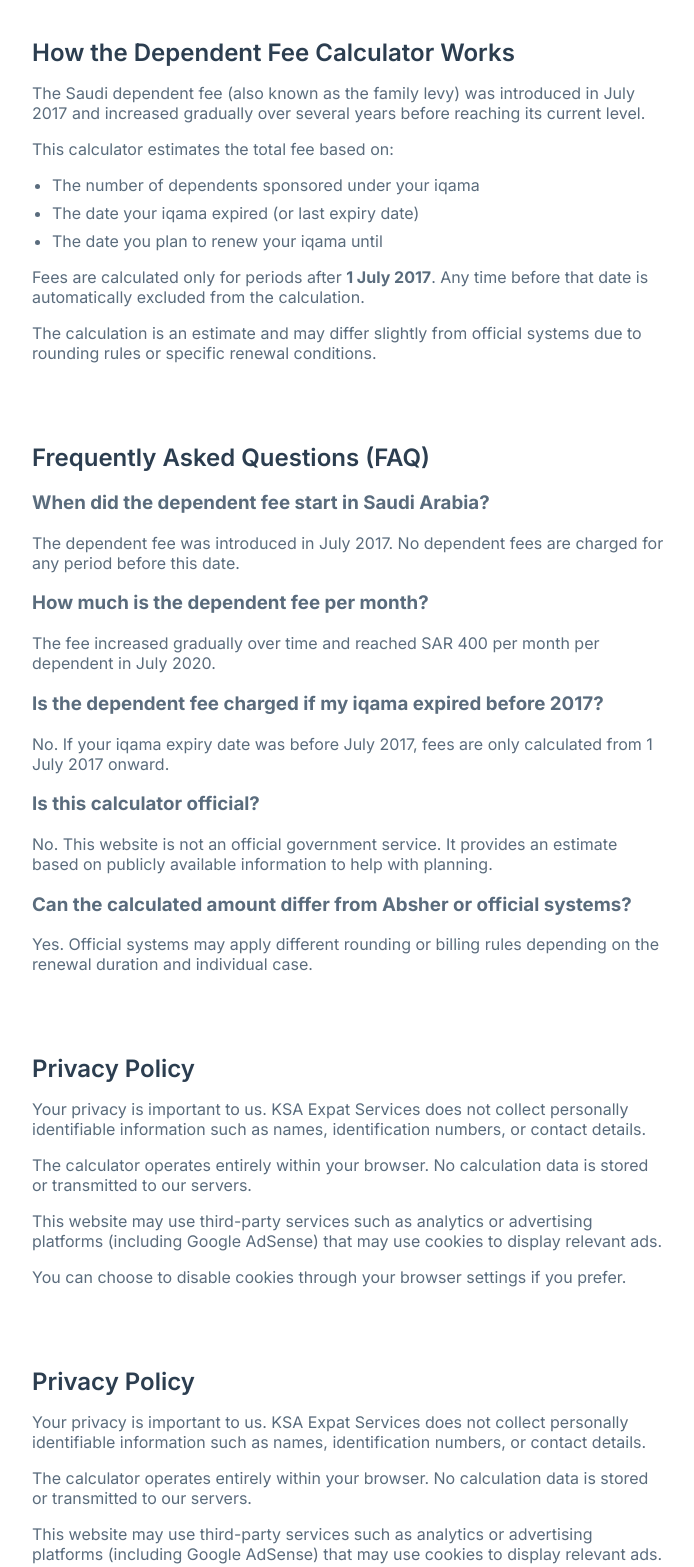
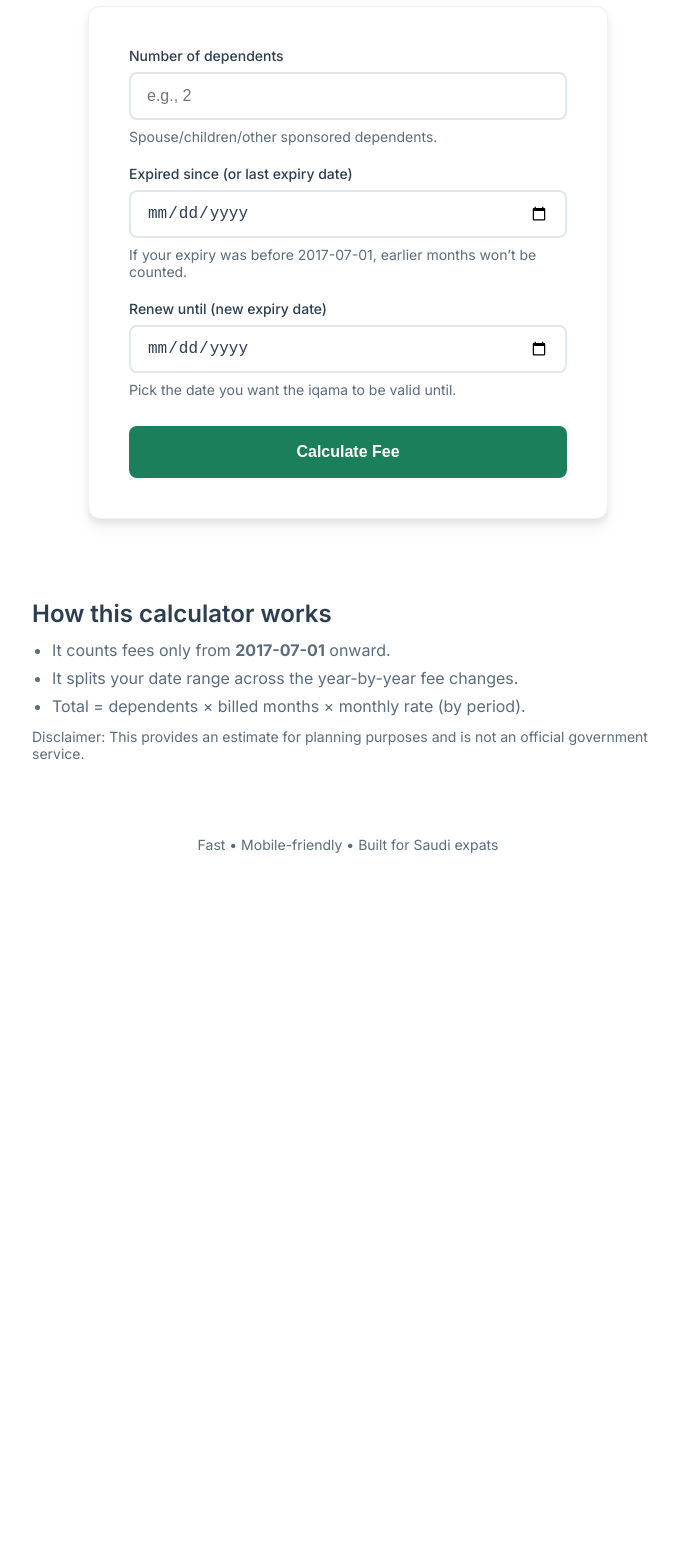
Before and after one commit to eru764/saudi-dependent-fee-calculator, a plain HTML site: page index.html in a window 1280 px wide. Shown: the part 180-1747 px from the top of the page, without its empty margins (292-986 px from the left). After the commit the page ends 1081 px from the top, so only its background shows below. Drawn offline with Linux system fonts and the light colour scheme.

Commit message:
Update index.html

```diff
--- a/index.html
+++ b/index.html
@@ -25,111 +25,6 @@
         Fees are counted only from <strong>2017-07-01</strong> onward.
       </p>
     </header>
-    <section class="info" id="how-it-works">
-  <h2>How the Dependent Fee Calculator Works</h2>
-  <p>
-    The Saudi dependent fee (also known as the family levy) was introduced in July 2017 and increased gradually
-    over several years before reaching its current level.
-  </p>
-  <p>
-    This calculator estimates the total fee based on:
-  </p>
-  <ul>
-    <li>The number of dependents sponsored under your iqama</li>
-    <li>The date your iqama expired (or last expiry date)</li>
-    <li>The date you plan to renew your iqama until</li>
-  </ul>
-  <p>
-    Fees are calculated only for periods after <strong>1 July 2017</strong>. Any time before that date is
-    automatically excluded from the calculation.
-  </p>
-  <p>
-    The calculation is an estimate and may differ slightly from official systems due to rounding rules or
-    specific renewal conditions.
-  </p>
-</section>
-<section class="info" id="faq">
-  <h2>Frequently Asked Questions (FAQ)</h2>
-
-  <h3>When did the dependent fee start in Saudi Arabia?</h3>
-  <p>
-    The dependent fee was introduced in July 2017. No dependent fees are charged for any period before this date.
-  </p>
-
-  <h3>How much is the dependent fee per month?</h3>
-  <p>
-    The fee increased gradually over time and reached SAR 400 per month per dependent in July 2020.
-  </p>
-
-  <h3>Is the dependent fee charged if my iqama expired before 2017?</h3>
-  <p>
-    No. If your iqama expiry date was before July 2017, fees are only calculated from 1 July 2017 onward.
-  </p>
-
-  <h3>Is this calculator official?</h3>
-  <p>
-    No. This website is not an official government service. It provides an estimate based on publicly available
-    information to help with planning.
-  </p>
-
-  <h3>Can the calculated amount differ from Absher or official systems?</h3>
-  <p>
-    Yes. Official systems may apply different rounding or billing rules depending on the renewal duration
-    and individual case.
-  </p>
-</section>
-<section class="info" id="privacy">
-  <h2>Privacy Policy</h2>
-  <p>
-    Your privacy is important to us. KSA Expat Services does not collect personally identifiable information
-    such as names, identification numbers, or contact details.
-  </p>
-  <p>
-    The calculator operates entirely within your browser. No calculation data is stored or transmitted to
-    our servers.
-  </p>
-  <p>
-    This website may use third-party services such as analytics or advertising platforms (including Google AdSense)
-    that may use cookies to display relevant ads.
-  </p>
-  <p>
-    You can choose to disable cookies through your browser settings if you prefer.
-  </p>
-</section>
-<section class="info" id="privacy">
-  <h2>Privacy Policy</h2>
-  <p>
-    Your privacy is important to us. KSA Expat Services does not collect personally identifiable information
-    such as names, identification numbers, or contact details.
-  </p>
-  <p>
-    The calculator operates entirely within your browser. No calculation data is stored or transmitted to
-    our servers.
-  </p>
-  <p>
-    This website may use third-party services such as analytics or advertising platforms (including Google AdSense)
-    that may use cookies to display relevant ads.
-  </p>
-  <p>
-    You can choose to disable cookies through your browser settings if you prefer.
-  </p>
-</section>
-
-<section class="info" id="about">
-  <h2>About KSA Expat Services</h2>
-  <p>
-    KSA Expat Services is an independent informational website created to help expatriates living in Saudi Arabia
-    understand and estimate common government-related costs, starting with the dependent fee (family levy).
-  </p>
-  <p>
-    Regulations and fees can change over time, and official systems can be confusing. Our goal is to provide
-    simple, transparent tools that help expats plan ahead using publicly available information.
-  </p>
-  <p>
-    This website is <strong>not affiliated with any government authority</strong>. It is provided for educational
-    and planning purposes only.
-  </p>
-</section>
 
     <section class="card" aria-label="Calculator">
       <form id="calcForm" novalidate>
```
